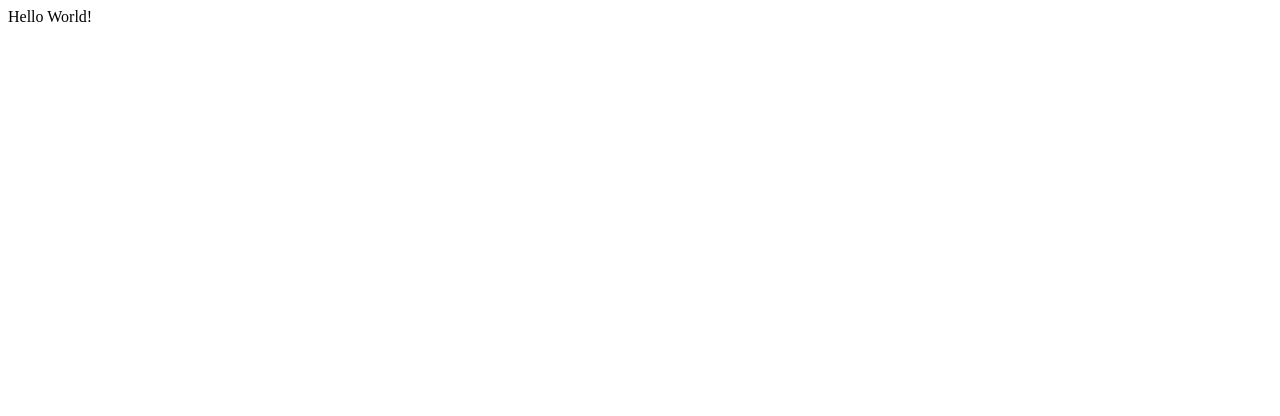
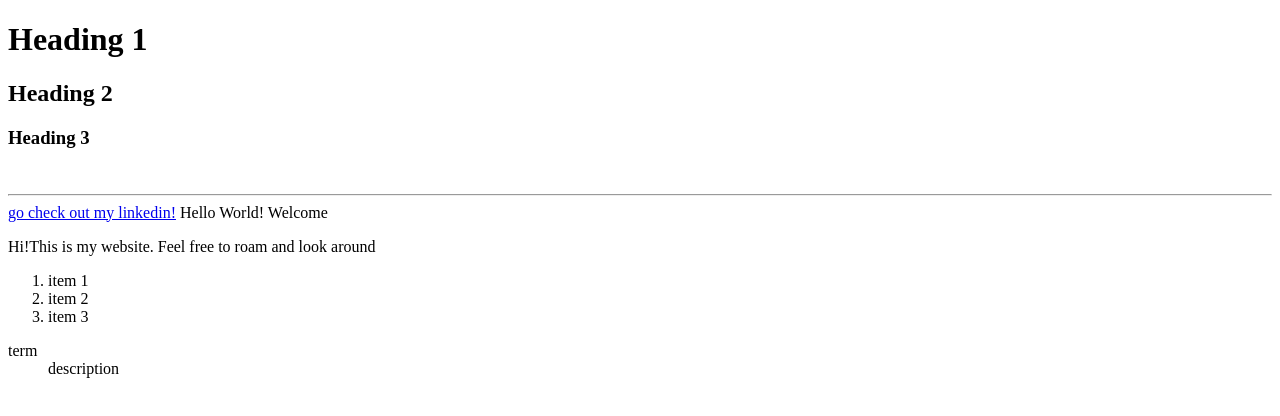
Before and after one commit to tsychan/SFU-Friends-, a plain HTML site: page Index.HTML in a window 1280 px wide. Drawn offline with Linux system fonts and the light colour scheme.

Commit message:
first commit

```diff
--- a/Index.HTML
+++ b/Index.HTML
@@ -7,6 +7,29 @@
     <title>SFU Friends</title>
 </head>
 <body>
-  Hello World!
+  <h1> Heading 1</h1>
+  <h2>Heading 2</h2>
+  <h3>Heading 3</h3>
+  <br/>
+  <hr/>
+  <a href="https://www.linkedin.com/in/tiffany-chan-84735b1bb/">go check out my linkedin!</a>
+  Hello World! Welcome
+  <p>Hi!This is my website. Feel free to roam and look around</p>
+
+  <ol>
+    <li>item 1</li>
+    <li>item 2</li>
+    <li>item 3</li>
+  </ol>
+
+  <dl>
+    <dt>
+term
+    </dt>
+    <dd>
+description
+    </dd>
+  </dl>
 </body>
 </html>
+<!-- This is Tiffany's SFU Friends Website -->
```
Also changed, not shown: index 2.html (added, +34 -0 lines), 1 other file.
